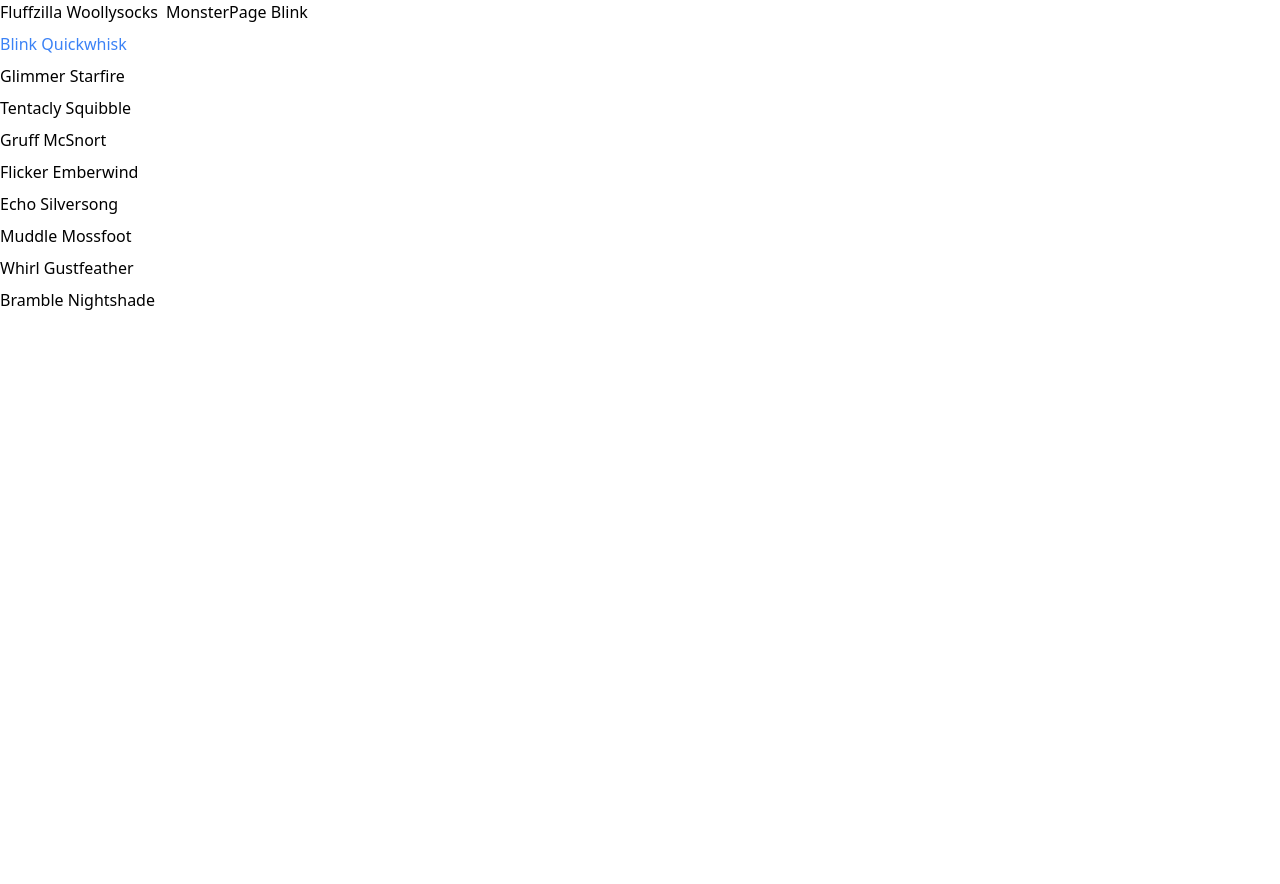
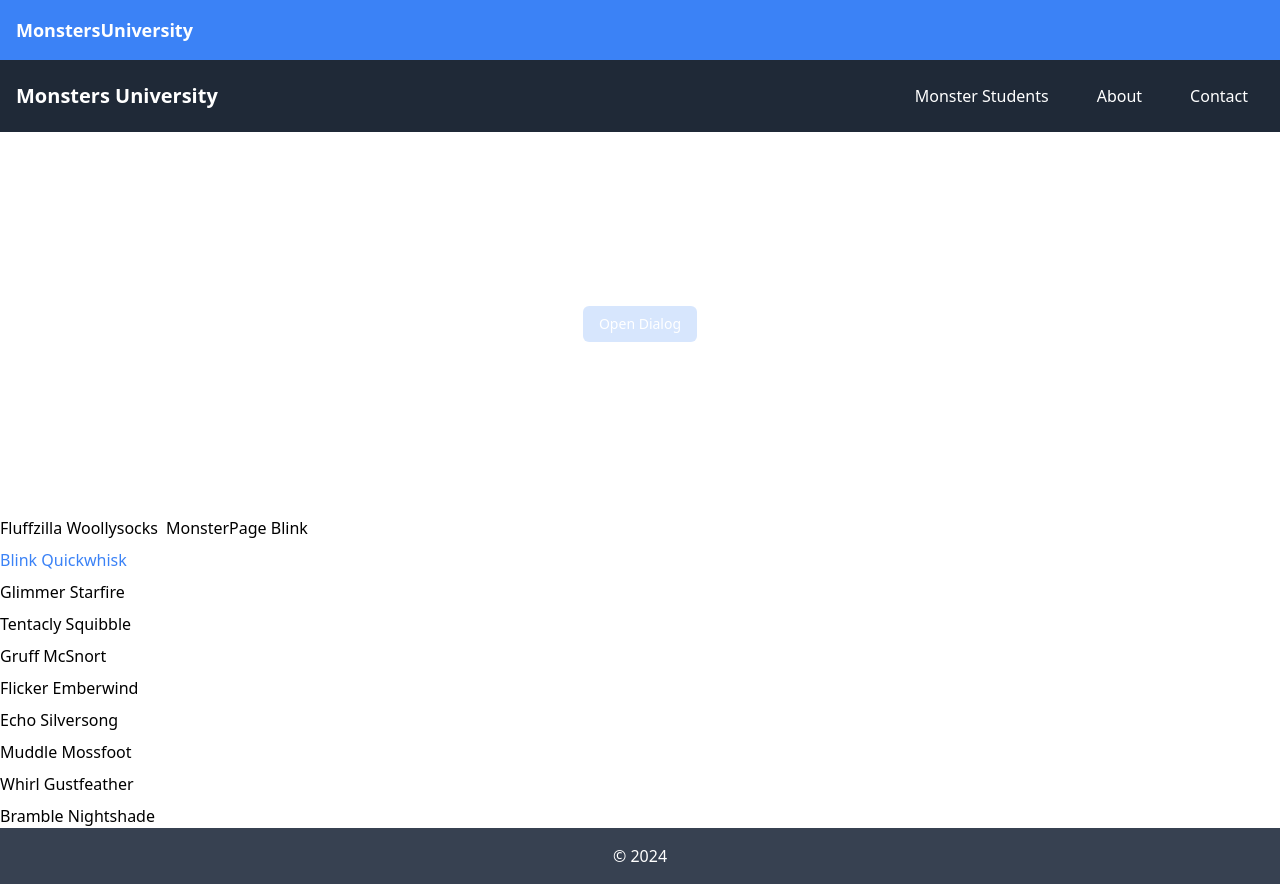
Before and after one commit to RobinNygren/MonsterUni, a React (Vite) app: page /monsters/Blink in a window 1280 px wide. Before the commit the page ends 800 px from the top, so only its background shows below. Built offline with nearby package versions, Linux system fonts and the light colour scheme.

Commit message:
styling homepage

```diff
--- a/src/components/Layout/Navbar.tsx
+++ b/src/components/Layout/Navbar.tsx
@@ -5,36 +5,36 @@ const Navbar = () => {
     <nav className="bg-gray-800 text-white p-4">
       <div className="container mx-auto flex justify-between items-center">
         <a href="/" className="text-xl font-bold">
-          MonstersUniversity
+          Monsters University
         </a>
         <div className="flex items-center space-x-4">
           <Menu as="div" className="relative">
             <Menu.Button className="px-4 py-2 rounded hover:bg-gray-700">
-              Services
+              Monster Students
             </Menu.Button>
             <Menu.Items className="absolute right-0 w-48 mt-2 origin-top-right bg-white divide-y divide-gray-100 rounded-md shadow-lg ring-1 ring-black ring-opacity-5 focus:outline-none">
               <div className="p-1">
                 <Menu.Item>
                   {({ active }) => (
                     <a
-                      href="/consulting"
+                      href="/addmonster"
                       className={`${
                         active ? "bg-gray-100" : ""
                       } group flex rounded-md items-center w-full p-2 text-sm text-gray-900`}
                     >
-                      Consulting
+                      Add Monster
                     </a>
                   )}
                 </Menu.Item>
                 <Menu.Item>
                   {({ active }) => (
                     <a
-                      href="/marketing"
+                      href="/updatemonster"
                       className={`${
                         active ? "bg-gray-100" : ""
                       } group flex rounded-md items-center w-full p-2 text-sm text-gray-900`}
                     >
-                      Marketing
+                      Update Monster
                     </a>
                   )}
                 </Menu.Item>
--- a/src/pages/HomePage.tsx
+++ b/src/pages/HomePage.tsx
@@ -1,3 +1,23 @@
+import { NavLink, Outlet } from "react-router-dom";
+import Navbar from "../components/Layout/Navbar";
+import Header from "../components/Layout/Header";
+import Footer from "../components/Layout/Footer";
+import MyModal from "../components/UI/Modal";
+
 export const HomePage = () => {
-  return <div>HomePage</div>;
+  return (
+    <>
+      <div className="flex flex-col min-h-screen">
+        <Header />
+        <Navbar />
+        <main className="flex-grow">
+          <MyModal />
+        </main>
+        <Outlet />
+        <Footer />
+      </div>
+    </>
+  );
 };
+
+export default HomePage;
```
Also changed, not shown: src/main.tsx (+8 -6 lines).
